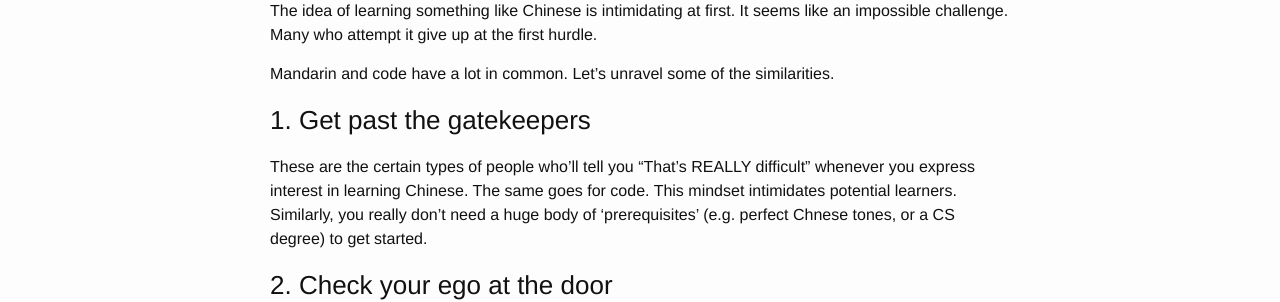
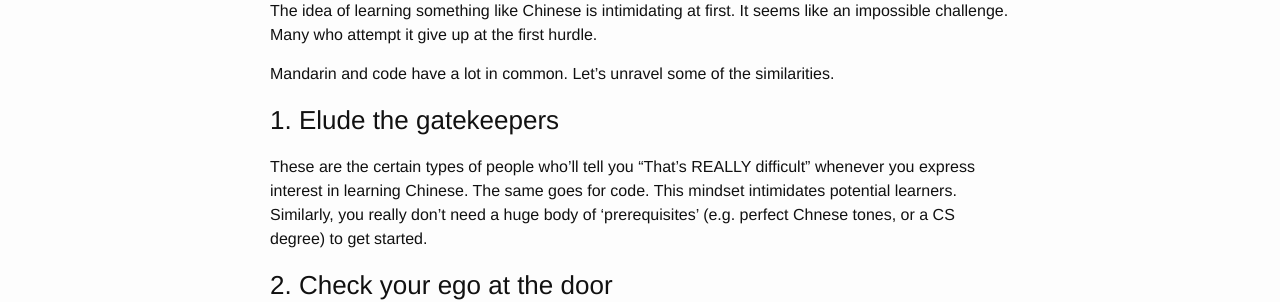
Before and after one commit to sjnorth/sjnorth.github.io, a Jekyll site: the page built from _posts/2015-12-27-the-mandarin-code.md, in a window 1280 px wide. Shown: the part 883-1185 px from the top of the page. Built offline with Jekyll 4.4.1, drawn with Linux system fonts in a browser that asks for light colours.

Commit message:
new edit

```diff
--- a/_posts/2015-12-27-the-mandarin-code.md
+++ b/_posts/2015-12-27-the-mandarin-code.md
@@ -17,7 +17,7 @@ The idea of learning something like Chinese is intimidating at first. It seems l
 
 Mandarin and code have a lot in common. Let's unravel some of the similarities.
 
-### 1. Get past the gatekeepers
+### 1. Elude the gatekeepers
 
 These are the certain types of people who'll tell you "That's REALLY difficult" whenever you express interest in learning Chinese. The same goes for code. This mindset intimidates potential learners. Similarly, you really don't need a huge body of 'prerequisites' (e.g. perfect Chnese tones, or a CS degree) to get started.
 
```
